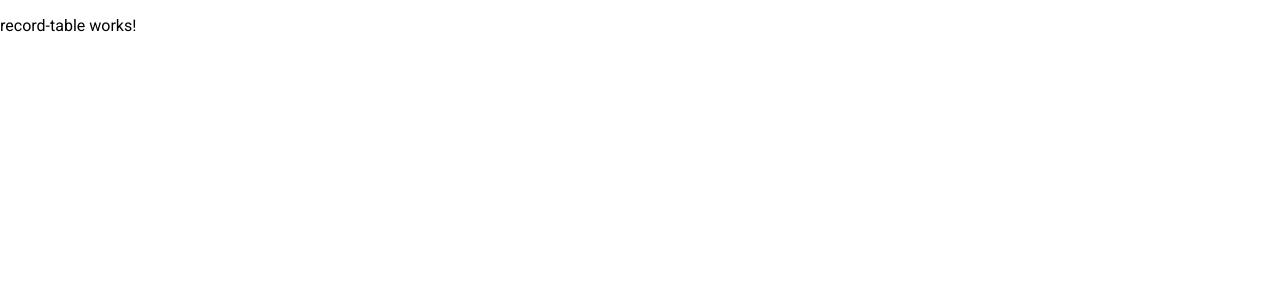
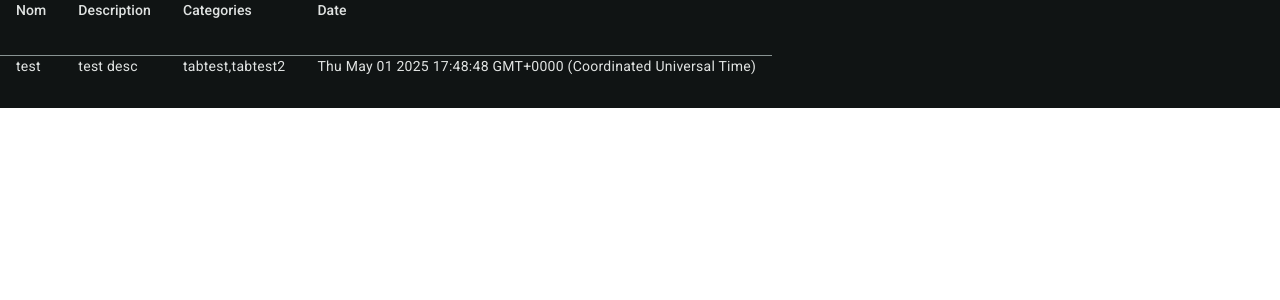
Before and after one commit to Alexis-Massiaux/record-front, an Angular app: page / in a window 1280 px wide. Shown: the top 300 px of the page. Built offline with nearby package versions, Linux system fonts and the light colour scheme.

Commit message:
feat: add basic table with first record line display

```diff
--- a/src/app/record-table/record-table.component.html
+++ b/src/app/record-table/record-table.component.html
@@ -1 +1,25 @@
-<p>record-table works!</p>
+<mat-table [dataSource]="dataSource">
+
+  <tr mat-header-row *matHeaderRowDef="displayedColumns"></tr>
+  <tr mat-row *matRowDef="let row; columns: displayedColumns"></tr>
+
+  <ng-container matColumnDef="name">
+    <th mat-header-cell *matHeaderCellDef> Nom </th>
+    <td mat-cell *matCellDef="let record"> {{record.name}} </td>
+  </ng-container>
+
+  <ng-container matColumnDef="description">
+    <th mat-header-cell *matHeaderCellDef> Description </th>
+    <td mat-cell *matCellDef="let record"> {{record.description}} </td>
+  </ng-container>
+
+  <ng-container matColumnDef="categories">
+    <th mat-header-cell *matHeaderCellDef> Categories </th>
+    <td mat-cell *matCellDef="let record"> {{record.categories}} </td>
+  </ng-container>
+
+  <ng-container matColumnDef="date">
+    <th mat-header-cell *matHeaderCellDef> Date </th>
+    <td mat-cell *matCellDef="let record"> {{record.date}} </td>
+  </ng-container>
+</mat-table>
--- a/src/app/record-table/record-table.component.ts
+++ b/src/app/record-table/record-table.component.ts
@@ -1,11 +1,20 @@
-import { Component } from '@angular/core';
+import {Component} from '@angular/core';
+import {MatTableModule} from '@angular/material/table';
+import {Record} from './record.model'
+
+const RECORDS_DATA: Record[] = [
+  {name: 'test', description: 'test desc', categories: ['tabtest', 'tabtest2'], date: new Date()}
+];
 
 @Component({
   selector: 'app-record-table',
-  imports: [],
+  imports: [MatTableModule],
   templateUrl: './record-table.component.html',
   styleUrl: './record-table.component.scss'
 })
 export class RecordTableComponent {
 
+  dataSource = RECORDS_DATA;
+  displayedColumns: string[] = ['name', 'description', 'categories', 'date'];
+
 }
```
Also changed, not shown: src/app/record-table/record.model.ts (added, +14 -0 lines).
